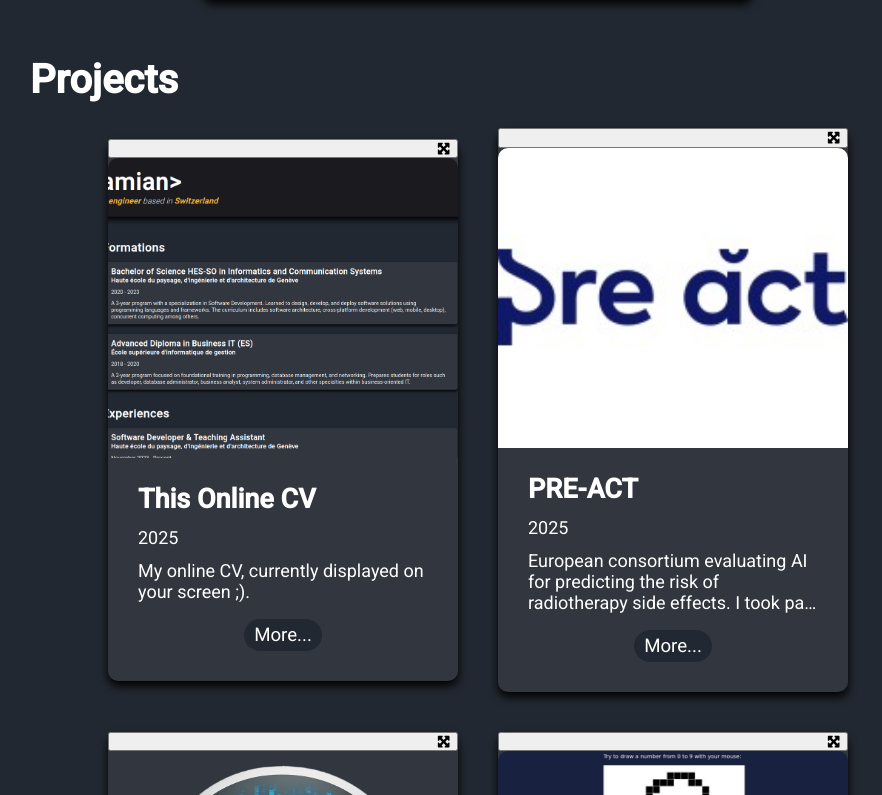
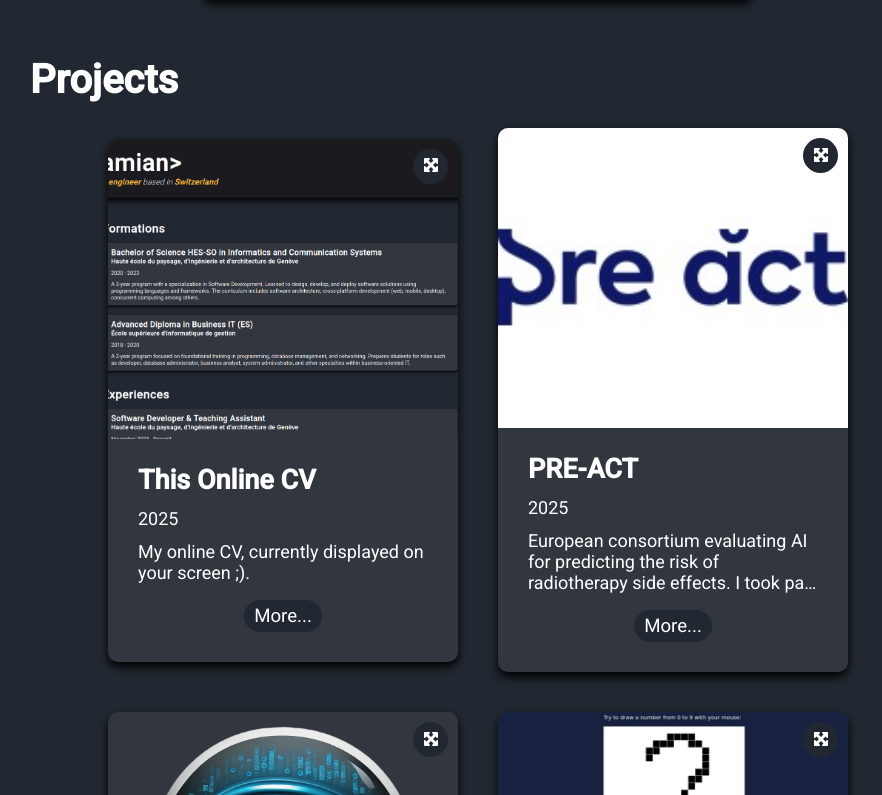
Before and after one commit to eldado21/webcv, an Angular app: page / in a window 1280 px wide. Shown: the part 2545-3340 px from the top of the page, without its empty margins (162-1044 px from the left). Built offline with nearby package versions, Linux system fonts and the light colour scheme.

Commit message:
Updated dependencies & added toggle growth button on projects

```diff
--- a/package.json
+++ b/package.json
@@ -21,7 +21,7 @@
     "@angular/platform-browser-dynamic": "^19.1.0",
     "@angular/router": "^19.1.0",
     "leaflet": "^1.9.4",
-    "npm": "^11.6.2",
+    "npm": "^11.6.0",
     "rxjs": "~7.8.0",
     "tslib": "^2.3.0",
     "zone.js": "~0.15.0"
--- a/src/app/components/project/project.component.css
+++ b/src/app/components/project/project.component.css
@@ -1,4 +1,5 @@
 .card-base-container {
+    position: relative;
     min-width: unset;
     display: flex;
     flex-direction: column;
@@ -8,12 +9,24 @@
     width: 350px;
 }
 
-#growth-toggle-icon {
-    float: right;
-    right: 5px;
-    top: 5px;
+.growth-toggle-icon {
+    position: absolute;
+    width: 35px;
+    height: 35px;
+    right: 10px;
+    top: 10px;
+    border-radius: 50%;
+    background: none;
+    border: none;
+    font-size: 12pt;
+    background-color: var(--secondary-color);
+    color: var(--text-color);
 }
 
+.growth-toggle-icon:hover {
+    background-color: var(--primary-color);
+    transition: background-color 0.2s;
+}
 
 img {
     border-top-left-radius: 10px;
--- a/src/app/components/project/project.component.html
+++ b/src/app/components/project/project.component.html
@@ -1,6 +1,6 @@
 <div id="project-card" class="card-base-container">
-    <button (click)="toggleGrowth()">
-        <i id="growth-toggle-icon" [ngClass]="growthIcon()"></i>
+    <button class="growth-toggle-icon" (click)="toggleGrowth()">
+        <i class="fa-solid fa-maximize"></i>
     </button>
     <img [src]="project.imageUrl">
     <div class="card-base-content">
```
Also changed, not shown: 1 other file (tests, documents, lock files or other folders).
